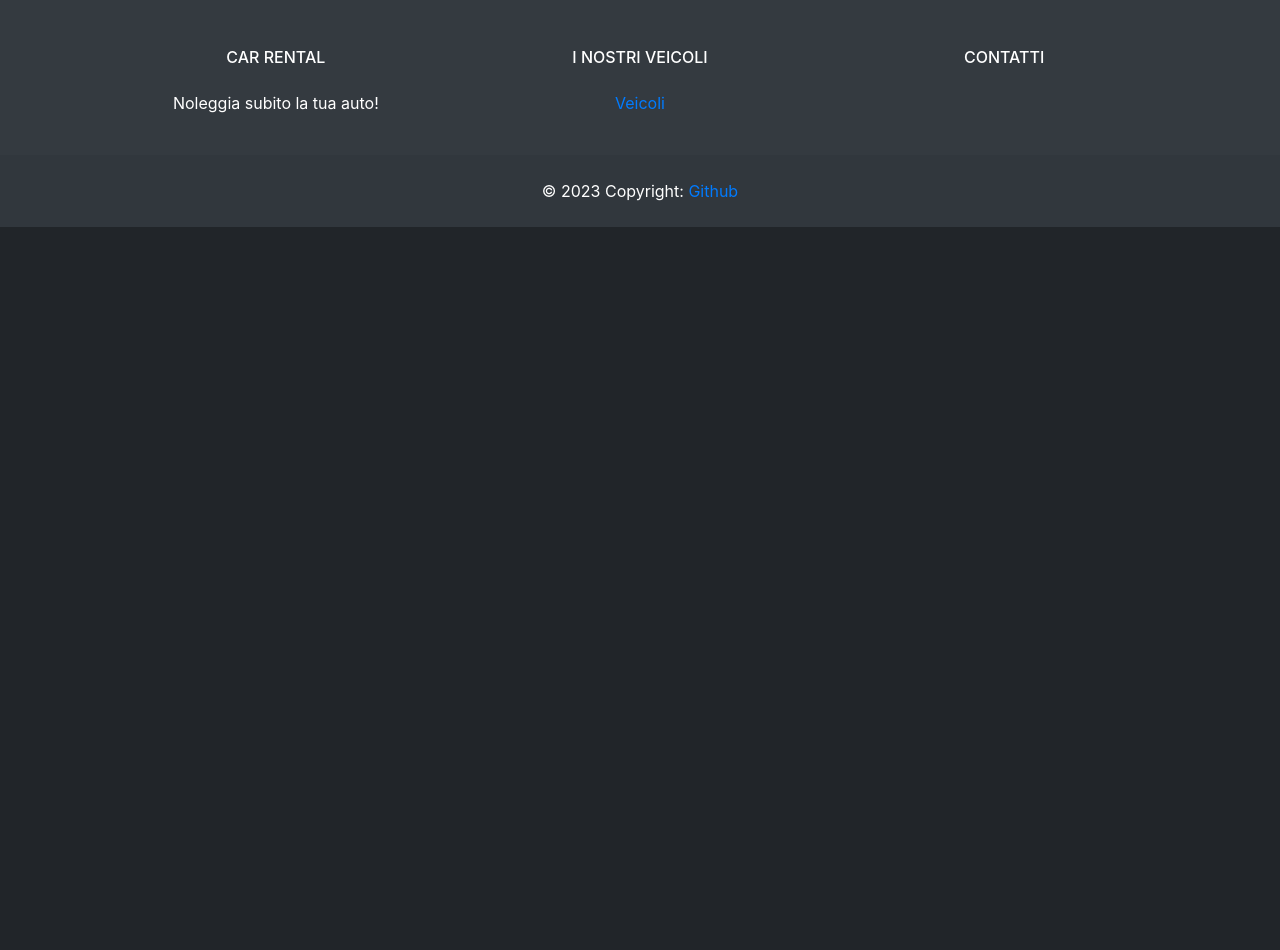
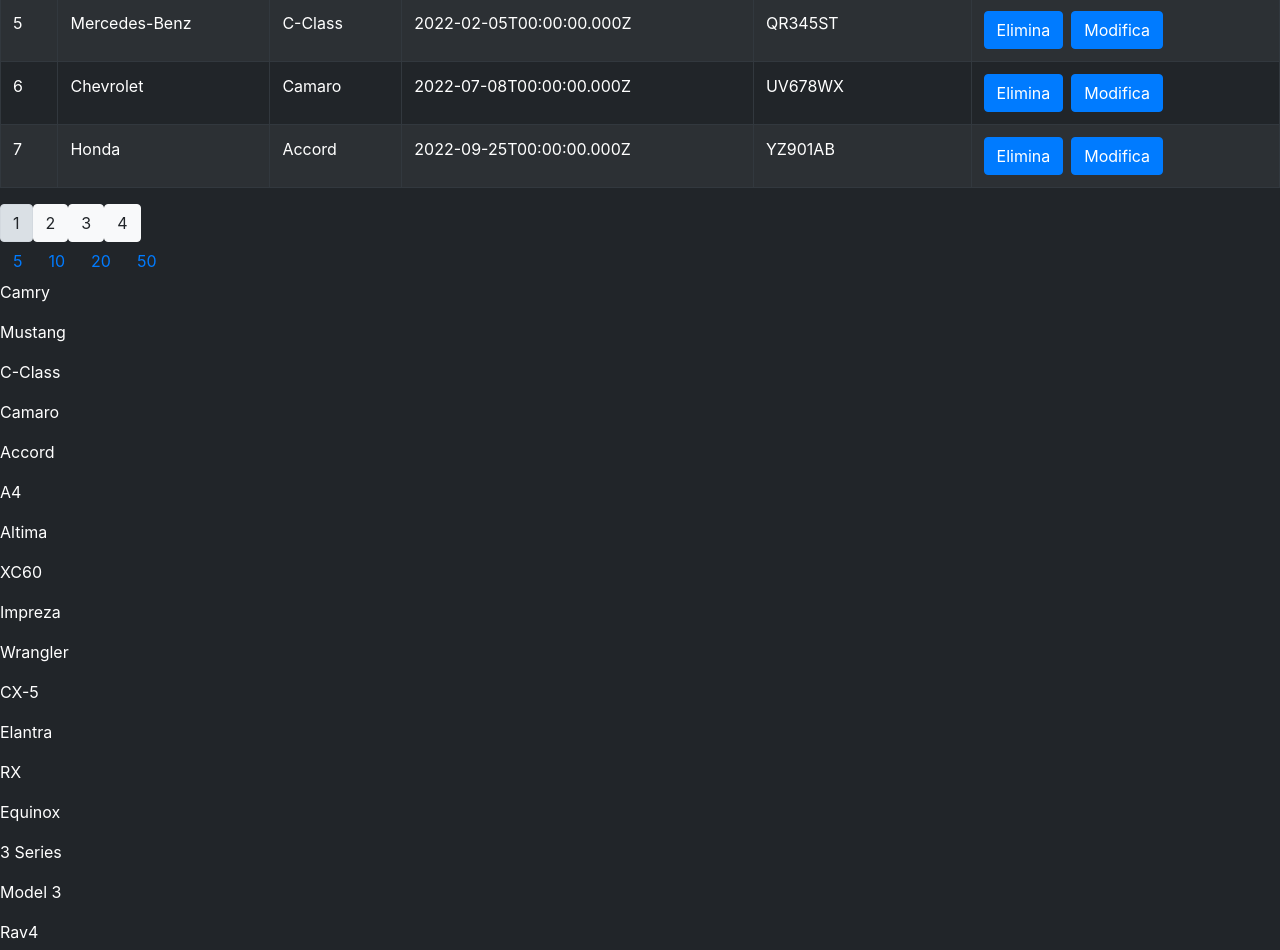
Before and after one commit to trollfaceiv/CarRentalAngular, an Angular app: page /vehicle-info in a window 1280 px wide. Shown: the part 342-1292 px from the top of the page. Before the commit the page ends 800 px from the top, so only its background shows below. Built offline with nearby package versions, Linux system fonts and the light colour scheme; data requests are answered from the project's data file.

Commit message:
Aggiunta pipe di ricerca, aggiornato page number in base al filtro

```diff
--- a/db.json
+++ b/db.json
@@ -1,3 +1,144 @@
 {
-  "vehicles": []
+  "vehicles": [
+    {
+      "id": 3,
+      "factory": "Toyota",
+      "model": "Camry",
+      "plateDate": "2022-05-10T00:00:00.000Z",
+      "plateNumber": "IJ789KL"
+    },
+    {
+      "id": 4,
+      "factory": "Ford",
+      "model": "Mustang",
+      "plateDate": "2022-03-20T00:00:00.000Z",
+      "plateNumber": "MN012OP"
+    },
+    {
+      "id": 5,
+      "factory": "Mercedes-Benz",
+      "model": "C-Class",
+      "plateDate": "2022-02-05T00:00:00.000Z",
+      "plateNumber": "QR345ST"
+    },
+    {
+      "id": 6,
+      "factory": "Chevrolet",
+      "model": "Camaro",
+      "plateDate": "2022-07-08T00:00:00.000Z",
+      "plateNumber": "UV678WX"
+    },
+    {
+      "id": 7,
+      "factory": "Honda",
+      "model": "Accord",
+      "plateDate": "2022-09-25T00:00:00.000Z",
+      "plateNumber": "YZ901AB"
+    },
+    {
+      "id": 8,
+      "factory": "Audi",
+      "model": "A4",
+      "plateDate": "2022-06-18T00:00:00.000Z",
+      "plateNumber": "CD234EF"
+    },
+    {
+      "id": 11,
+      "factory": "Nissan",
+      "model": "Altima",
+      "plateDate": "2022-10-05T00:00:00.000Z",
+      "plateNumber": "OP123QR"
+    },
+    {
+      "id": 12,
+      "factory": "Volvo",
+      "model": "XC60",
+      "plateDate": "2022-07-20T00:00:00.000Z",
+      "plateNumber": "ST456UV"
+    },
+    {
+      "id": 13,
+      "factory": "Subaru",
+      "model": "Impreza",
+      "plateDate": "2022-09-01T00:00:00.000Z",
+      "plateNumber": "WX567YZ"
+    },
+    {
+      "id": 14,
+      "factory": "Jeep",
+      "model": "Wrangler",
+      "plateDate": "2022-11-15T00:00:00.000Z",
+      "plateNumber": "AB678CD"
+    },
+    {
+      "id": 15,
+      "factory": "Mazda",
+      "model": "CX-5",
+      "plateDate": "2022-08-28T00:00:00.000Z",
+      "plateNumber": "EF901GH"
+    },
+    {
+      "id": 17,
+      "factory": "Hyundai",
+      "model": "Elantra",
+      "plateDate": "2022-12-25T00:00:00.000Z",
+      "plateNumber": "MN345OP"
+    },
+    {
+      "id": 18,
+      "factory": "Lexus",
+      "model": "RX",
+      "plateDate": "2022-08-05T00:00:00.000Z",
+      "plateNumber": "QR678ST"
+    },
+    {
+      "id": 19,
+      "factory": "Chevrolet",
+      "model": "Equinox",
+      "plateDate": "2022-11-18T00:00:00.000Z",
+      "plateNumber": "UV901WX"
+    },
+    {
+      "id": 20,
+      "factory": "BMW",
+      "model": "3 Series",
+      "plateDate": "2022-10-01T00:00:00.000Z",
+      "plateNumber": "YZ234AB"
+    },
+    {
+      "id": 21,
+      "factory": "Tesla",
+      "model": "Model 3",
+      "plateDate": "2022-09-15T00:00:00.000Z",
+      "plateNumber": "CD567EF"
+    },
+    {
+      "id": 22,
+      "factory": "Toyota",
+      "model": "Rav4",
+      "plateDate": "2022-11-10T00:00:00.000Z",
+      "plateNumber": "GH890IJ"
+    },
+    {
+      "id": 26,
+      "factory": "Audi",
+      "model": "Q5",
+      "plateDate": "2022-12-25T00:00:00.000Z",
+      "plateNumber": "WX901YZ"
+    },
+    {
+      "id": 27,
+      "factory": "Volkswagen",
+      "model": "Passat",
+      "plateDate": "2022-10-30T00:00:00.000Z",
+      "plateNumber": "AB012CD"
+    },
+    {
+      "id": 29,
+      "factory": "Nissan",
+      "model": "Sentra",
+      "plateDate": "2022-10-25T00:00:00.000Z",
+      "plateNumber": "IJ678KL"
+    }
+  ]
 }
--- a/src/app/shared/components/my-table/my-table.component.html
+++ b/src/app/shared/components/my-table/my-table.component.html
@@ -4,7 +4,7 @@
   <select class="mr-3 mt-2 form-select" [(ngModel)] = "selectedOption" name="opzioni">
     <option value ="{{x.key}}" *ngFor="let x of fieldOptions">{{x.label}}</option>
   </select>
-  <input type="text" class="mt-2" #searchBox (keyup)="applyFilter(selectedOption, searchBox.value)">
+  <input type="text" class="mt-2" #searchBox (keyup)="getSearchValue(selectedOption, searchBox.value)">
 </div>
 <ng-container *ngFor="let x of tableConfig.actions">
   <app-my-button *ngIf="x.type === 0" [buttonConfig]="x.buttonConfig" (click)="performNewAction(x.type)"> </app-my-button>
@@ -16,7 +16,7 @@
         <th scope="col" *ngFor="let x of tableConfig.headers" (click)="sortTable(x.key)">{{x.label}}</th>
     </thead>
     <tbody>
-      <tr scope="row" *ngFor="let item of data | sort: column : currentSortStatus : itemPerPage : currentPage; let i = index">
+      <tr scope="row" *ngFor="let item of data | sort: column : currentSortStatus : itemPerPage : currentPage : filterValue :selectedOption; let i = index">
         <td *ngFor="let x of tableConfig.headers" >{{item[x.key]}}</td>
            <td><ng-container *ngFor="let x of tableConfig.actions">
             <app-my-button [buttonConfig]="x.buttonConfig" (click)="performAction(x.type, item)" *ngIf="x.type !== 0"> </app-my-button>
--- a/src/app/shared/components/my-table/my-table.component.ts
+++ b/src/app/shared/components/my-table/my-table.component.ts
@@ -22,7 +22,7 @@
 
   fieldOptions!: MyHeaders[];
   selectedData:any;
-
+  filterValue!: string;
 
   sortedData = this.data;
   currentSortStatus!: MyOrder[];
@@ -84,7 +84,6 @@
   changePagination(pageConfig: number){
     this.itemPerPage = pageConfig;
     this.initializeOrUpdatePagination();
-    console.log(this.itemPerPage);
   }
 
   initializeSortStatus(){
@@ -145,19 +144,26 @@
       let header = <MyHeaders> (_.find(this.tableConfig.getHeaders(),{'label':element}));
       keysOfLabels.push(header);
     });
-    console.log(keysOfLabels);
     this.fieldOptions = keysOfLabels;
   }
 
-  applyFilter(column: string, filterValue: string) {
-    filterValue = filterValue.trim();
-    filterValue = filterValue.toLowerCase();
-
-    (this.sortedData = this.data.filter(entity =>{
-      return entity[column].toString().toLowerCase().includes(filterValue)
-    }));
+/* applyFilter(column: string, filterValue: string) {
+  filterValue = filterValue.trim().toLowerCase();
+    this.data = this.sortedData.filter(entity =>
+      entity[column].toString().toLowerCase().includes(filterValue)
+    );
     this.cdr.detectChanges();
 
+  } */
 
+  getSearchValue(column: string, filterValue: string){
+    this.filterValue = filterValue;
+    filterValue = filterValue.trim().toLowerCase();
+    this.data = this.sortedData.filter(entity =>
+      entity[column].toString().toLowerCase().includes(filterValue),
+    );
+    this.pageNumber = Math.ceil(this.data.length/this.itemPerPage)
+    this.pages = Array.from({ length: this.pageNumber }, (_, i) => i + 1);
+    console.log(this.pageNumber);
+    }
   }
-}
--- a/src/app/shared/pipes/sorting/sort.pipe.ts
+++ b/src/app/shared/pipes/sorting/sort.pipe.ts
@@ -7,7 +7,7 @@
 })
 export class SortAndPaginatePipe implements PipeTransform {
   counter = 0;
-  transform(value: any[], column: string, currentSortStatus: any[], pageSize: number, currentPage: number): any[] {
+  transform(value: any[], column: string, currentSortStatus: any[], pageSize: number, currentPage: number, filterValue: string, selectedOption:string): any[] {
     let sortedData = _.cloneDeep(value);
     // Applica l'ordinamento
     currentSortStatus.forEach(element => {
@@ -24,8 +24,17 @@
     // Applica la paginazione
     const startIndex = (currentPage - 1) * pageSize;
     const endIndex = startIndex + pageSize;
-    this.counter++;
-    console.log(sortedData.slice(startIndex, endIndex))
+
+    // Applica il filtro
+    if(filterValue){
+    filterValue = filterValue.trim().toLowerCase();
+    sortedData = value.filter(entity =>
+      entity[selectedOption].toString().toLowerCase().includes(filterValue));
+    }
     return sortedData.slice(startIndex, endIndex);
   }
+
+
+
+
 }
```
